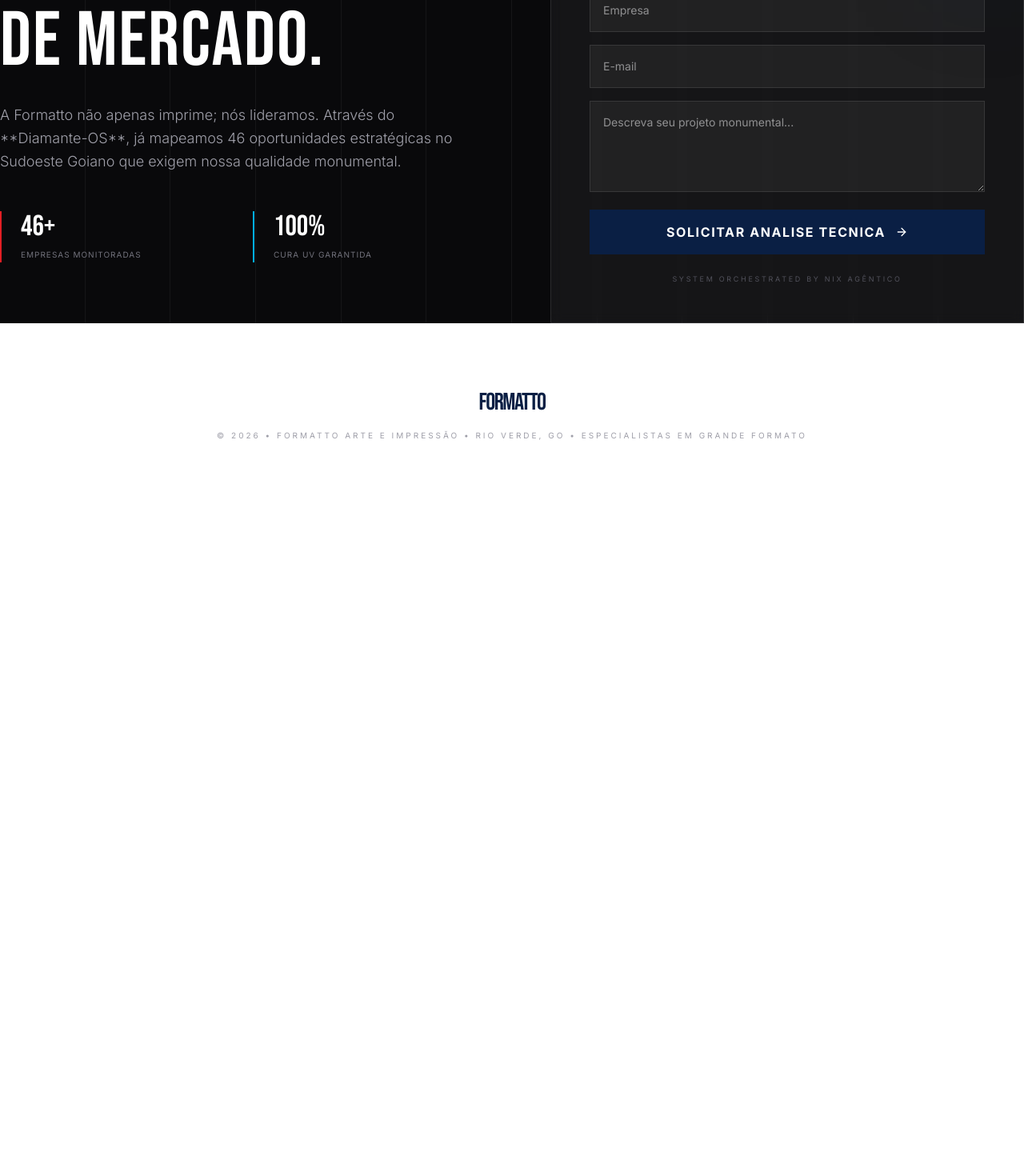
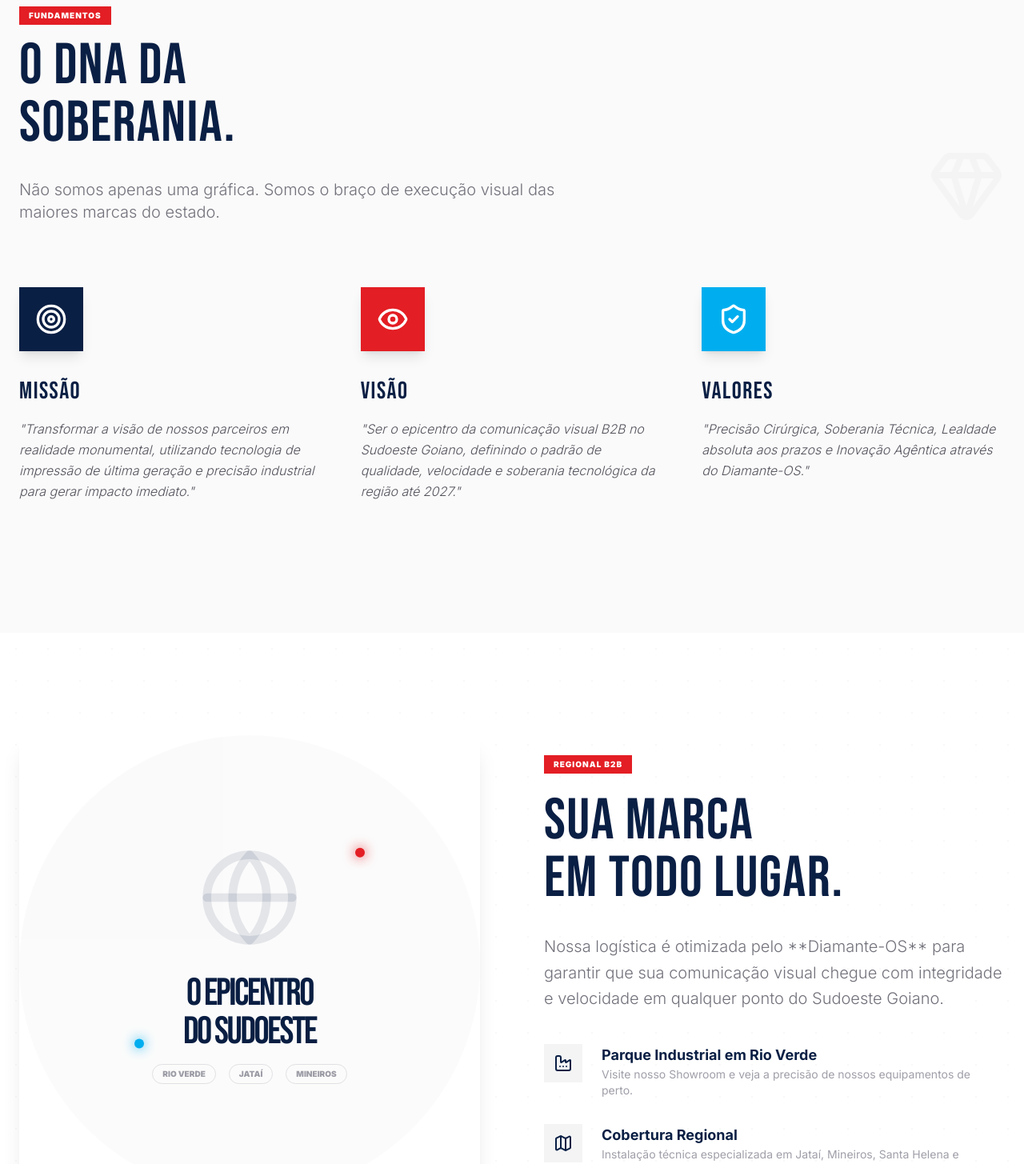
Before and after one commit to laranjaeragnarok2/formatto-sovereign-hub, a Next.js app: page / in a window 1280 px wide. Shown: the part 1320-2775 px from the top of the page at 80% size. Before the commit the page ends 1952 px from the top, so only its background shows below. Built offline with nearby package versions, Linux system fonts and the light colour scheme.

Commit message:
feat: implement Mission/Vision/Values and Regional Focus with UX refinements

```diff
--- a/src/app/page.tsx
+++ b/src/app/page.tsx
@@ -1,12 +1,24 @@
 "use client";
 import Hero from "@/components/sections/Hero";
 import Features from "@/components/sections/Features";
-import { motion } from "framer-motion";
-import { ArrowRight, MessageSquare, Phone, MapPin } from "lucide-react";
+import MissionVisionValues from "@/components/sections/MissionVisionValues";
+import RegionalFocus from "@/components/sections/RegionalFocus";
+import { motion, useScroll, useSpring } from "framer-motion";
+import { ArrowRight, MessageSquare } from "lucide-react";
 
 export default function Home() {
+  const { scrollYProgress } = useScroll();
+  const scaleX = useSpring(scrollYProgress, {
+    stiffness: 100,
+    damping: 30,
+    restDelta: 0.001
+  });
+
   return (
     <main className="min-h-screen bg-white selection:bg-formatto-red selection:text-white">
+      {/* Scroll Progress Bar (Eyecandy) */}
+      <motion.div className="fixed top-0 left-0 right-0 h-1 bg-formatto-red z-[100] origin-left" style={{ scaleX }} />
+
       {/* Header Corporativo High-End */}
       <header className="fixed top-0 w-full z-50 bg-white/95 backdrop-blur-sm border-b border-zinc-100 h-24 flex items-center">
         <div className="container mx-auto px-6 flex justify-between items-center">
@@ -16,10 +28,10 @@ export default function Home() {
           </div>
 
           <nav className="hidden lg:flex gap-10 text-[10px] font-black uppercase tracking-[0.2em] text-zinc-400">
-            <a href="#" className="hover:text-formatto-blue transition-colors">Portfólio 2026</a>
-            <a href="#" className="hover:text-formatto-blue transition-colors">Tecnologia UV</a>
-            <a href="#" className="hover:text-formatto-blue transition-colors">Expansão Regional</a>
-            <a href="#" className="text-formatto-red">Área B2B</a>
+            <a href="#portfolio" className="hover:text-formatto-blue transition-colors">Portfólio 2026</a>
+            <a href="#tecnologia" className="hover:text-formatto-blue transition-colors">Tecnologia UV</a>
+            <a href="#expansao" className="hover:text-formatto-blue transition-colors">Expansão Regional</a>
+            <a href="#b2b" className="text-formatto-red">Área B2B</a>
           </nav>
 
           <div className="flex items-center gap-6">
@@ -34,11 +46,14 @@ export default function Home() {
         </div>
       </header>
 
+      <div className="space-y-0">
         <Hero />
         <Features />
+        <MissionVisionValues />
+        <RegionalFocus />
 
         {/* Seção de Expansão e Inteligência */}
-      <section className="section-padding bg-zinc-950 text-white overflow-hidden relative">
+        <section id="expansao" className="py-32 bg-zinc-950 text-white overflow-hidden relative">
            <div className="absolute top-0 right-0 w-full h-full opacity-5 pointer-events-none">
               <div className="grid grid-cols-12 h-full">
                 {[...Array(12)].map((_, i) => (
@@ -47,10 +62,10 @@ export default function Home() {
               </div>
            </div>
 
-         <div className="container mx-auto relative z-10 grid lg:grid-cols-2 gap-24">
+           <div className="container mx-auto relative z-10 grid lg:grid-cols-2 gap-24 px-6">
               <div>
                 <span className="label-red mb-6 block w-fit">Relatório Sudoeste</span>
-              <h2 className="text-6xl md:text-8xl font-headline mb-8 leading-[0.9]">Mapeamento <br /> de Mercado.</h2>
+                <h2 className="text-6xl md:text-8xl font-headline mb-8 leading-[0.9]">MAPEAMENTO <br /> DE MERCADO.</h2>
                 <p className="text-zinc-400 text-lg mb-12 leading-relaxed font-light">
                   A Formatto não apenas imprime; nós lideramos. Através do **Diamante-OS**, já mapeamos 46 oportunidades estratégicas no Sudoeste Goiano que exigem nossa qualidade monumental.
                 </p>
@@ -69,13 +84,13 @@ export default function Home() {
 
               <div className="bg-white/5 border border-white/10 p-12 backdrop-blur-sm relative">
                  <div className="absolute top-0 right-0 w-24 h-24 bg-formatto-blue/20 blur-3xl" />
-               <h3 className="text-3xl font-headline mb-6 text-white tracking-wider">Expandir Marca B2B</h3>
+                 <h3 className="text-3xl font-headline mb-6 text-white tracking-wider uppercase">Expandir Marca B2B</h3>
                  <form className="space-y-4">
-                  <input type="text" placeholder="Empresa" className="w-full bg-white/5 border border-white/10 p-4 text-sm focus:border-formatto-accent transition-colors outline-none text-white" />
-                  <input type="email" placeholder="E-mail" className="w-full bg-white/5 border border-white/10 p-4 text-sm focus:border-formatto-accent transition-colors outline-none text-white" />
-                  <textarea placeholder="Descreva seu projeto monumental..." rows={4} className="w-full bg-white/5 border border-white/10 p-4 text-sm focus:border-formatto-accent transition-colors outline-none text-white"></textarea>
-                  <button className="btn-primary w-full flex items-center justify-center gap-3">
-                    SOLICITAR ANALISE TECNICA <ArrowRight className="w-4 h-4" />
+                    <input type="text" placeholder="Nome da Empresa" className="w-full bg-white/5 border border-white/10 p-4 text-sm focus:border-formatto-accent transition-colors outline-none text-white uppercase tracking-tighter" />
+                    <input type="email" placeholder="E-mail Corporativo" className="w-full bg-white/5 border border-white/10 p-4 text-sm focus:border-formatto-accent transition-colors outline-none text-white uppercase tracking-tighter" />
+                    <textarea placeholder="Descreva seu projeto monumental..." rows={4} className="w-full bg-white/5 border border-white/10 p-4 text-sm focus:border-formatto-accent transition-colors outline-none text-white uppercase tracking-tighter"></textarea>
+                    <button className="btn-primary w-full flex items-center justify-center gap-3 font-black py-5">
+                      SOLICITAR ANÁLISE TÉCNICA <ArrowRight className="w-4 h-4" />
                     </button>
                  </form>
                  <p className="mt-6 text-[9px] uppercase tracking-[0.3em] text-center text-zinc-600">
@@ -84,6 +99,7 @@ export default function Home() {
               </div>
            </div>
         </section>
+      </div>
 
       {/* Agente de Atendimento Nix */}
       <div className="fixed bottom-8 right-8 z-[100]">
--- /dev/null
+++ b/src/components/sections/MissionVisionValues.tsx
@@ -0,0 +1,67 @@
+"use client";
+import { motion } from "framer-motion";
+import { Target, Eye, ShieldCheck, Gem } from "lucide-react";
+
+const principles = [
+  {
+    icon: <Target className="w-10 h-10" />,
+    title: "MISSÃO",
+    text: "Transformar a visão de nossos parceiros em realidade monumental, utilizando tecnologia de impressão de última geração e precisão industrial para gerar impacto imediato.",
+    color: "bg-formatto-blue"
+  },
+  {
+    icon: <Eye className="w-10 h-10" />,
+    title: "VISÃO",
+    text: "Ser o epicentro da comunicação visual B2B no Sudoeste Goiano, definindo o padrão de qualidade, velocidade e soberania tecnológica da região até 2027.",
+    color: "bg-formatto-red"
+  },
+  {
+    icon: <ShieldCheck className="w-10 h-10" />,
+    title: "VALORES",
+    text: "Precisão Cirúrgica, Soberania Técnica, Lealdade absoluta aos prazos e Inovação Agêntica através do Diamante-OS.",
+    color: "bg-formatto-accent"
+  }
+];
+
+export default function MissionVisionValues() {
+  return (
+    <section className="py-32 bg-zinc-50 overflow-hidden">
+      <div className="container mx-auto px-6">
+        <div className="flex flex-col md:flex-row items-end justify-between mb-20 gap-8">
+           <div className="max-w-2xl">
+              <span className="label-red mb-4 inline-block">Fundamentos</span>
+              <h2 className="section-title">O DNA DA <br/> SOBERANIA.</h2>
+              <p className="text-xl text-zinc-500 font-light">
+                Não somos apenas uma gráfica. Somos o braço de execução visual das maiores marcas do estado.
+              </p>
+           </div>
+           <div className="hidden lg:block">
+              <Gem className="w-24 h-24 text-zinc-100 animate-pulse" />
+           </div>
+        </div>
+
+        <div className="grid md:grid-cols-3 gap-12">
+          {principles.map((p, i) => (
+            <motion.div
+              key={i}
+              initial={{ opacity: 0, y: 30 }}
+              whileInView={{ opacity: 1, y: 0 }}
+              viewport={{ once: true }}
+              transition={{ delay: i * 0.2 }}
+              className="relative group"
+            >
+              <div className={`w-20 h-20 ${p.color} flex items-center justify-center text-white mb-8 group-hover:scale-110 transition-transform duration-500 shadow-lg`}>
+                {p.icon}
+              </div>
+              <h3 className="text-3xl font-headline mb-4 text-formatto-blue tracking-wider">{p.title}</h3>
+              <p className="text-zinc-600 leading-relaxed font-light italic">
+                "{p.text}"
+              </p>
+              <div className="mt-8 h-1 w-0 bg-formatto-blue group-hover:w-full transition-all duration-700" />
+            </motion.div>
+          ))}
+        </div>
+      </div>
+    </section>
+  );
+}
--- /dev/null
+++ b/src/components/sections/RegionalFocus.tsx
@@ -0,0 +1,72 @@
+"use client";
+import { motion } from "framer-motion";
+import { Map, Zap, Factory, Globe } from "lucide-react";
+
+export default function RegionalFocus() {
+  return (
+    <section className="py-32 bg-white relative overflow-hidden">
+      {/* Abstract Map Grid Background */}
+      <div className="absolute inset-0 opacity-[0.03] pointer-events-none">
+        <div className="w-full h-full" style={{ backgroundImage: 'radial-gradient(#0A1F44 1px, transparent 1px)', backgroundSize: '40px 40px' }} />
+      </div>
+
+      <div className="container mx-auto px-6 relative z-10">
+        <div className="grid lg:grid-cols-2 gap-20 items-center">
+          <motion.div
+            initial={{ opacity: 0, scale: 0.95 }}
+            whileInView={{ opacity: 1, scale: 1 }}
+            transition={{ duration: 1 }}
+          >
+            <div className="relative aspect-square glass-card border-none flex items-center justify-center p-12">
+               <div className="absolute inset-0 bg-formatto-blue/[0.02] rounded-full animate-pulse" />
+               <div className="text-center">
+                  <Globe className="w-32 h-32 text-formatto-blue/10 mx-auto mb-8" />
+                  <h3 className="text-5xl font-headline text-formatto-blue mb-4 tracking-tighter">O EPICENTRO <br/> DO SUDOESTE</h3>
+                  <div className="flex justify-center gap-4">
+                     {["RIO VERDE", "JATAÍ", "MINEIROS"].map((city) => (
+                       <span key={city} className="text-[10px] font-black border border-zinc-200 px-3 py-1 rounded-full text-zinc-400">
+                         {city}
+                       </span>
+                     ))}
+                  </div>
+               </div>
+
+               {/* Decorative "GPS" Pointers */}
+               <motion.div animate={{ y: [0, -10, 0] }} transition={{ repeat: Infinity, duration: 3 }} className="absolute top-1/4 right-1/4 w-3 h-3 bg-formatto-red rounded-full shadow-[0_0_15px_#E31E24]" />
+               <motion.div animate={{ y: [0, 10, 0] }} transition={{ repeat: Infinity, duration: 4 }} className="absolute bottom-1/3 left-1/4 w-3 h-3 bg-formatto-accent rounded-full shadow-[0_0_15px_#00AEEF]" />
+            </div>
+          </motion.div>
+
+          <div>
+            <span className="label-red mb-6 inline-block">Regional B2B</span>
+            <h2 className="section-title">SUA MARCA <br/> EM TODO LUGAR.</h2>
+            <p className="text-xl text-zinc-500 mb-10 font-light leading-relaxed">
+              Nossa logística é otimizada pelo **Diamante-OS** para garantir que sua comunicação visual chegue com integridade e velocidade em qualquer ponto do Sudoeste Goiano.
+            </p>
+
+            <div className="space-y-8">
+               <div className="flex gap-6">
+                  <div className="w-12 h-12 bg-zinc-100 flex items-center justify-center shrink-0">
+                     <Factory className="w-6 h-6 text-formatto-blue" />
+                  </div>
+                  <div>
+                     <h4 className="font-bold text-lg text-formatto-blue">Parque Industrial em Rio Verde</h4>
+                     <p className="text-sm text-zinc-400">Visite nosso Showroom e veja a precisão de nossos equipamentos de perto.</p>
+                  </div>
+               </div>
+               <div className="flex gap-6">
+                  <div className="w-12 h-12 bg-zinc-100 flex items-center justify-center shrink-0">
+                     <Map className="w-6 h-6 text-formatto-blue" />
+                  </div>
+                  <div>
+                     <h4 className="font-bold text-lg text-formatto-blue">Cobertura Regional</h4>
+                     <p className="text-sm text-zinc-400">Instalação técnica especializada em Jataí, Mineiros, Santa Helena e Quirinópolis.</p>
+                  </div>
+               </div>
+            </div>
+          </div>
+        </div>
+      </div>
+    </section>
+  );
+}
```
Lines whose indentation alone changed are shown as unchanged.
